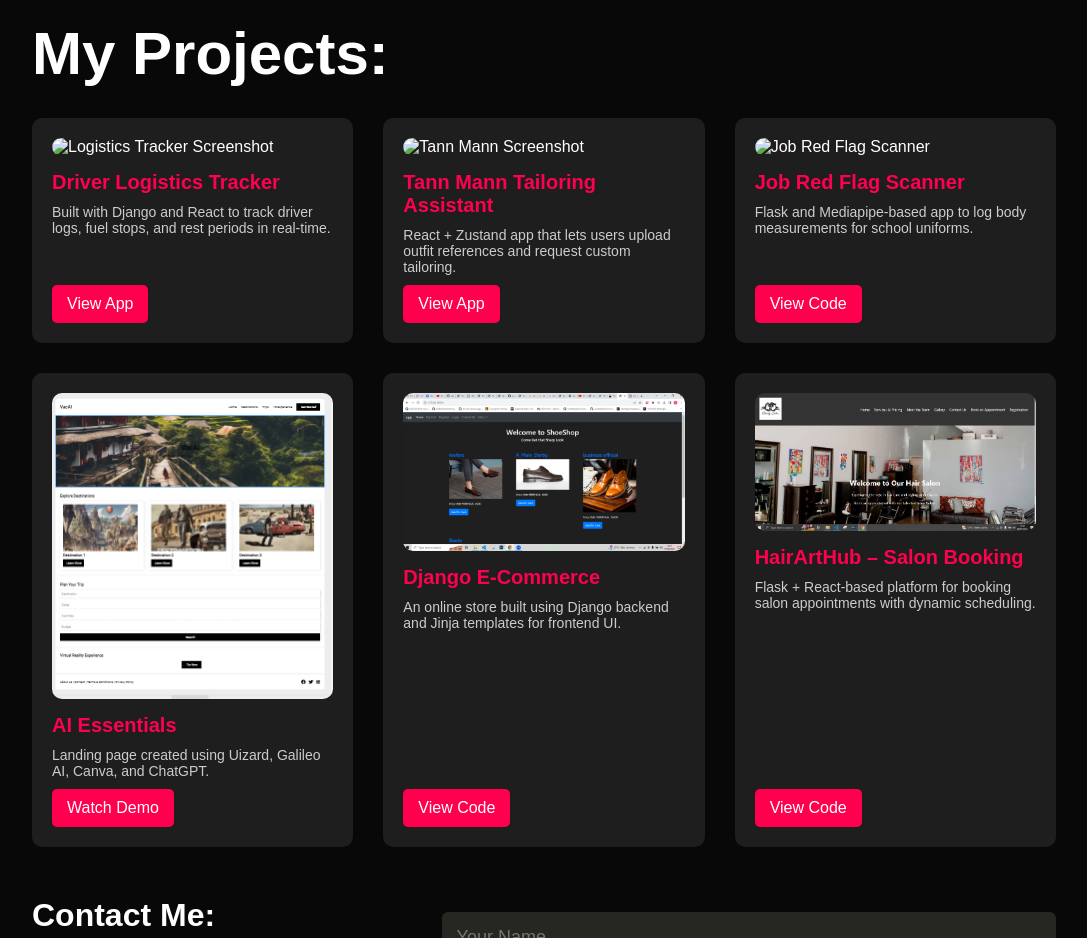
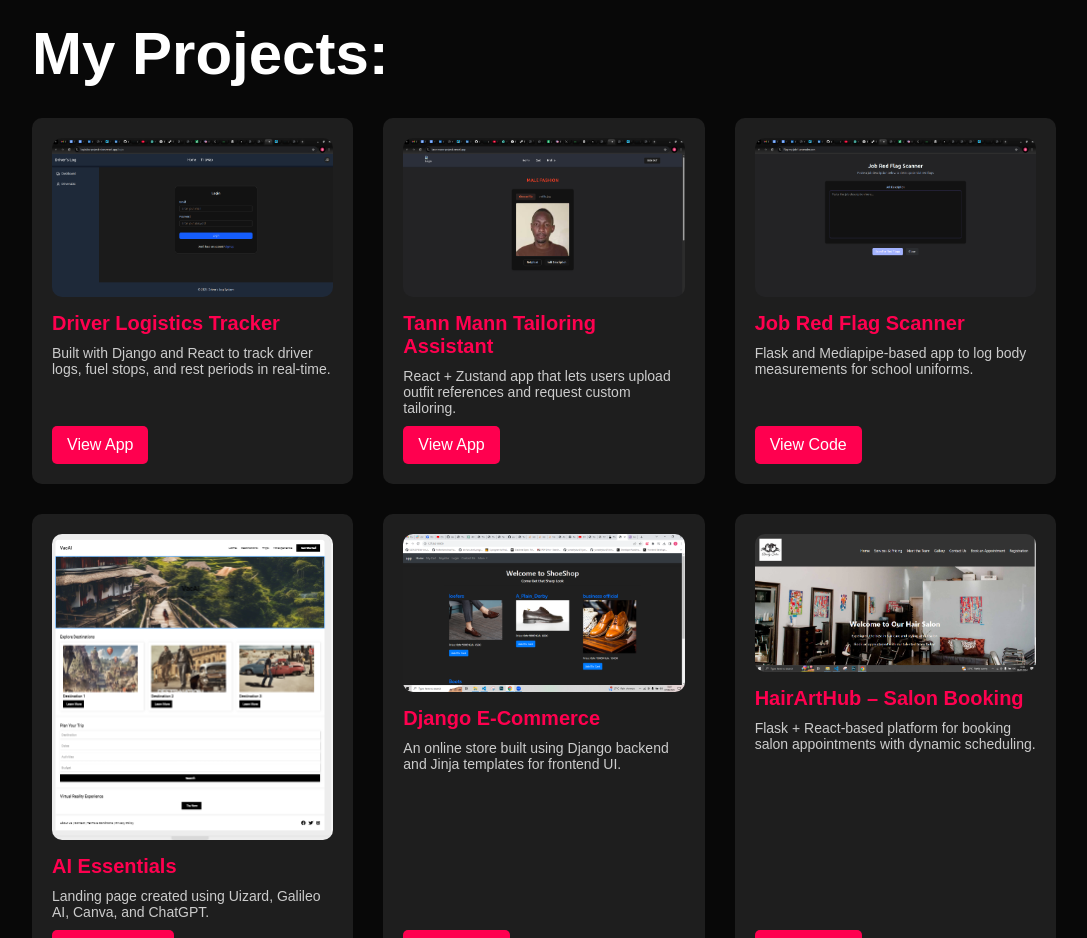
Before and after one commit to G1DY/my_portfolio, a plain HTML site: page index.html in a window 1280 px wide. Shown: the part 2100-3038 px from the top of the page, without its empty margins (96-1183 px from the left). Drawn offline with Linux system fonts and the light colour scheme.

Commit message:
updated portfolio website

```diff
--- a/index.html
+++ b/index.html
@@ -161,7 +161,7 @@
           <!-- Logistics Tracker -->
           <div class="project-card">
             <img
-              src="Images/logistics.png"
+              src="Images/driverslog.png"
               alt="Logistics Tracker Screenshot"
             />
             <h5>Driver Logistics Tracker</h5>
@@ -178,7 +178,7 @@
           </div>
           <!-- Tann Mann -->
           <div class="project-card">
-            <img src="Images/tannmann.png" alt="Tann Mann Screenshot" />
+            <img src="Images/fashion.png" alt="Tann Mann Screenshot" />
             <h5>Tann Mann Tailoring Assistant</h5>
             <p>
               React + Zustand app that lets users upload outfit references and
@@ -193,7 +193,7 @@
           </div>
           <!-- Job Red Flag Scanner -->
           <div class="project-card">
-            <img src="Images/uniform.png" alt="Job Red Flag Scanner" />
+            <img src="Images/redFlagScanner.png" alt="Job Red Flag Scanner" />
             <h5>Job Red Flag Scanner</h5>
             <p>
               Flask and Mediapipe-based app to log body measurements for school
```
Also changed, not shown: Images/driverslog.png (added), Images/fashion.png (added), Images/redFlagScanner.png (added).
